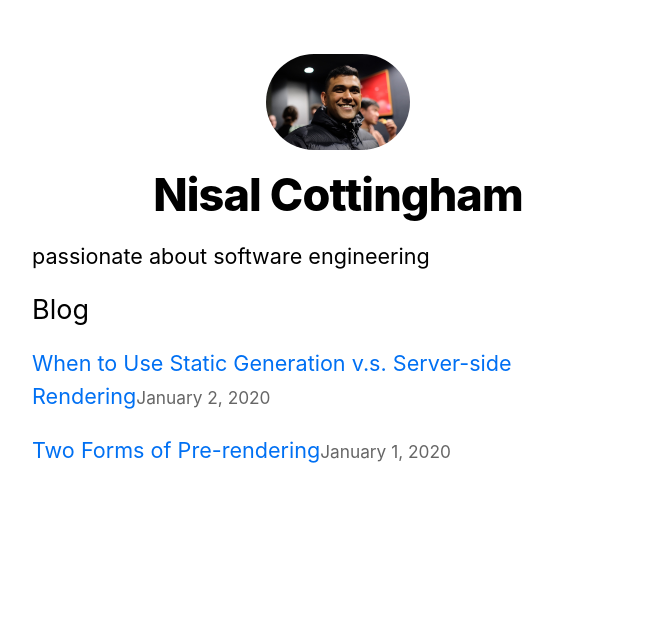
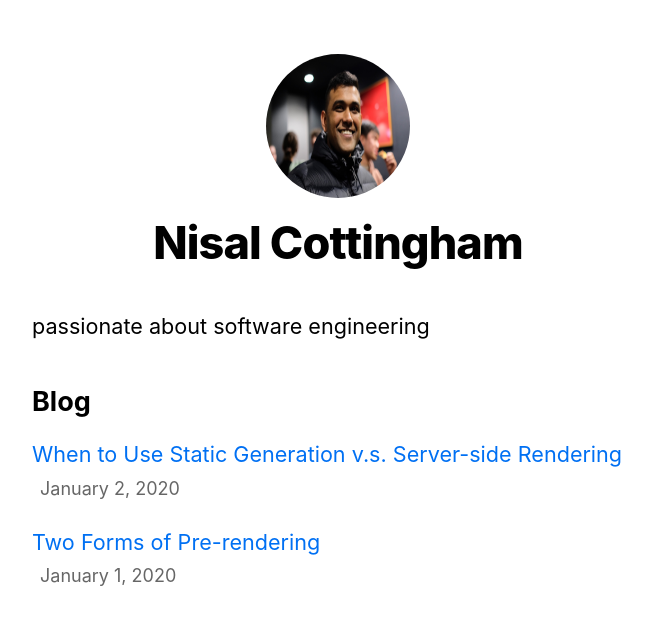
Before and after one commit to Kneesal/storybooked, a Next.js app: page / in a window 1280 px wide. Shown: the top 624 px of the page, without its empty margins (302-954 px from the left). Built offline with nearby package versions, Linux system fonts and the light colour scheme.

Commit message:
fix up css

```diff
--- a/package.json
+++ b/package.json
@@ -25,7 +25,6 @@
     "react-dom": "18.2.0",
     "remark": "^14.0.3",
     "remark-html": "^15.0.2",
-    "tailwindcss": "3.3.1",
     "typescript": "5.0.4"
   },
   "devDependencies": {
--- a/src/pages/index.tsx
+++ b/src/pages/index.tsx
@@ -32,7 +32,11 @@
           {allPostsData.map(({ id, date, title }) => (
             <li className={utilStyles.listItem} key={id}>
               <Link href={`posts/${id}`}>{title}</Link>
-              <small className={utilStyles.lightText}>
+              <br />
+              <small
+                className={utilStyles.lightText}
+                style={{ paddingLeft: "8px" }}
+              >
                 <Date dateString={date} />
               </small>
             </li>
```
Also changed, not shown: src/styles/globals.css (+2 -6 lines), 1 other file (tests, documents, lock files or other folders).
